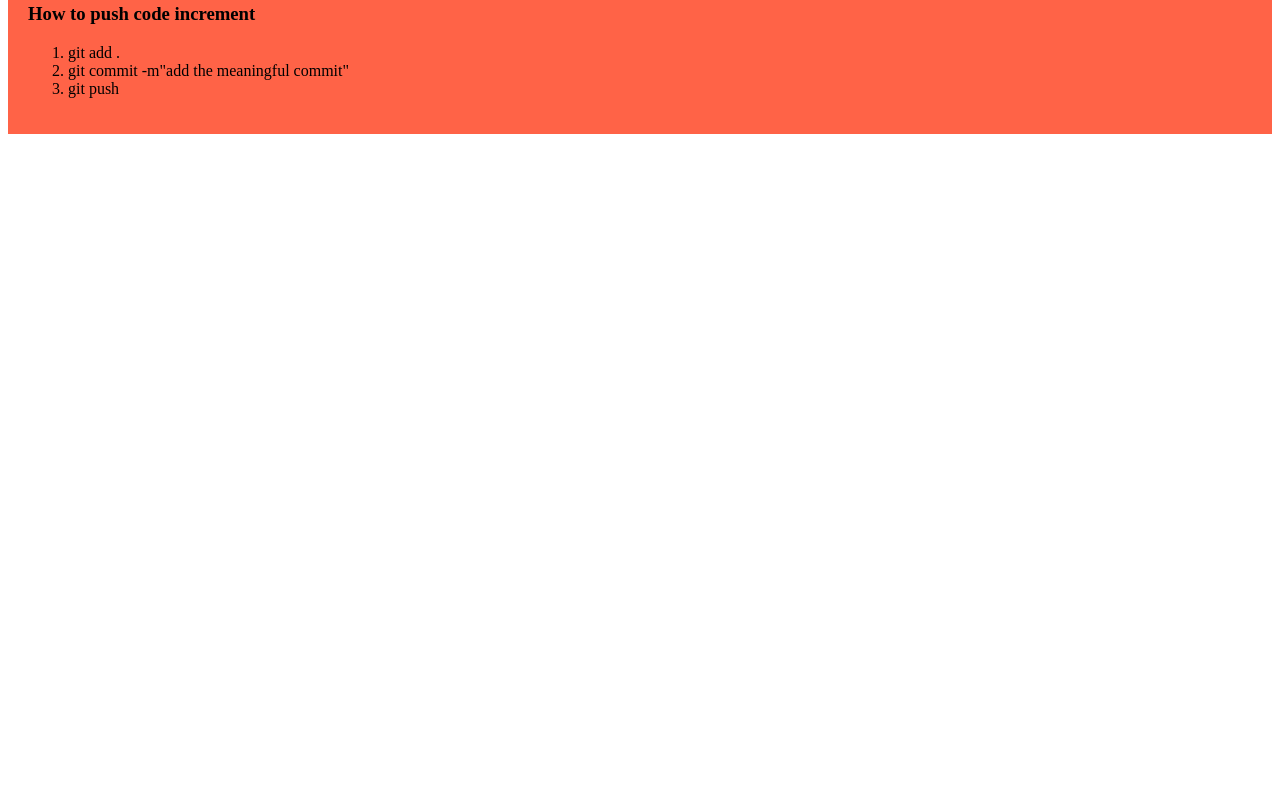
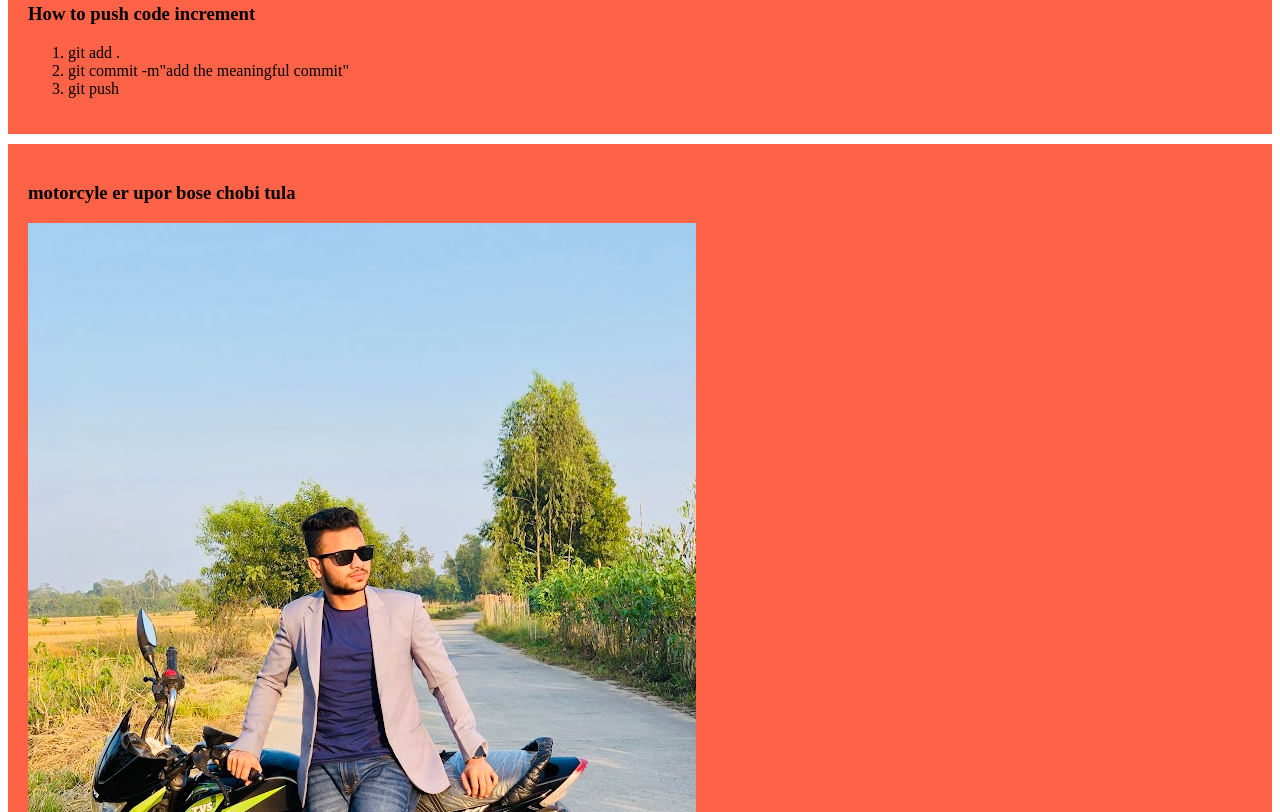
Before and after one commit to Emon122181/my-simply-website, a plain HTML site: page index.html in a window 1280 px wide. Shown: the part 528-1340 px from the top of the page. Before the commit the page ends 800 px from the top, so only its background shows below. Drawn offline with Linux system fonts and the light colour scheme.

Commit message:
add the image on commit

```diff
--- a/index.html
+++ b/index.html
@@ -24,11 +24,15 @@
             <div>
                 <h3>How to push code increment</h3>
                 <ol>
-                    <li>git add .</li>
-                    <li>git commit -m"add the meaningful commit"</li>
-                    <li>git push</li>
-                </ol>
-            </div>
+    <li>git add .</li>
+    <li>git commit -m"add the meaningful commit"</li>
+     <li>git push</li>
+ </ol>
+</div>
+<div>
+    <h3>motorcyle er upor bose chobi tula</h3>
+    <img src="images/bike.jpg" alt="">
+</div>
 
 
 </body>
```
Also changed, not shown: images/bike.jpg (added).
